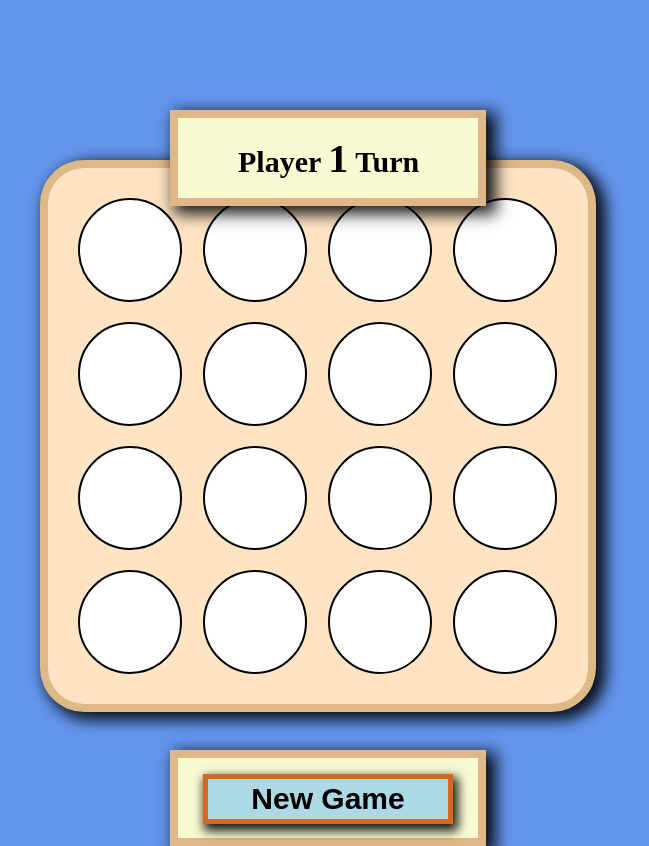
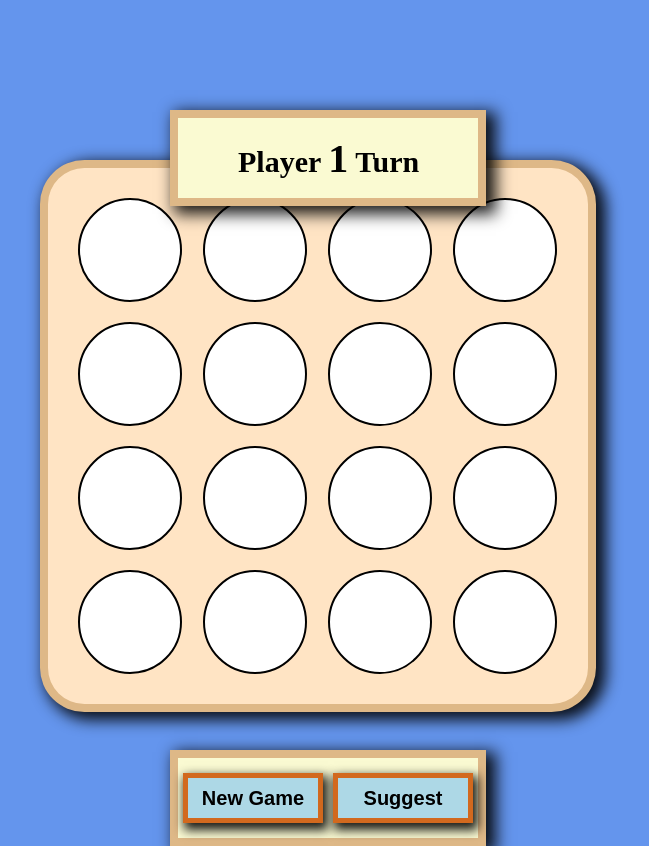
Before and after one commit to yll0rd/react-learning-projects, a React (Vite) app in the folder connect-4-clone/: page / in a window 1280 px wide. Shown: the whole page, without its empty margins (350-999 px from the left). Built offline with nearby package versions, Linux system fonts and the light colour scheme; a web font is replaced by a local one.

Commit message:
fesat: implemented suggest random number

```diff
--- a/connect-4-clone/src/Game.css
+++ b/connect-4-clone/src/Game.css
@@ -45,21 +45,27 @@ body {
     height: 80px;
     width: 300px;
     margin-left: -120px;
+    display: grid;
+    grid-template-columns: repeat(2, 1fr);
 }
 
 .footer button {
-    position: relative;
-    left: 50%;
-    top: 20%;
-    margin-left: -125px;
-    width: 250px;
+    margin-left: 5px;
+    margin-top: 15px;
+    width: 140px;
     height: 50px;
     background-color: lightblue;
-    font-size: 30px;
+    font-size: 20px;
     -webkit-box-shadow: 3px 5px 10px 2px rgba(0, 0, 0, 0.9);
     box-shadow: 3px 5px 10px 2px rgba(0, 0, 0, 0.9);
     border: 5px solid chocolate;
     font-weight: bold;
+}
+
+.footer button:hover {
+    background-color: #d27838;
+    border: 5px solid #d2691e;
+    transition: background-color 0.3s;
 }
 
 .gameBoard {
--- a/connect-4-clone/src/components/Footer.jsx
+++ b/connect-4-clone/src/components/Footer.jsx
@@ -2,10 +2,11 @@
 import React from 'react';
 
 // eslint-disable-next-line react/prop-types
-const Footer = ({onClick}) => {
+const Footer = ({newGameClickEvent, suggestClickEvent}) => {
     return (
-        <div className='panel footer' onClick={onClick}>
-            <button>New Game</button>
+        <div className='panel footer'>
+            <button onClick={newGameClickEvent}>New Game</button>
+            <button onClick={suggestClickEvent}>Suggest</button>
         </div>
     );
 };
--- a/connect-4-clone/src/components/GameBoard.jsx
+++ b/connect-4-clone/src/components/GameBoard.jsx
@@ -4,7 +4,7 @@ import GameCircle from "./GameCircle.jsx";
 import '../Game.css'
 import Header from "./Header.jsx";
 import Footer from "./Footer.jsx";
-import isWinner, {isDraw} from "../helper.js";
+import isWinner, {getComputerMove, isDraw} from "../helper.js";
 import {
     GAME_STATE_DRAW,
     GAME_STATE_PLAYING,
@@ -29,6 +29,8 @@ const GameBoard = () => {
     const initGame = () => {
         setGameBoard(Array(16).fill(NO_PLAYER));
         setCurrentPlayer(PLAYER_1);
+        setGameState(GAME_STATE_PLAYING);
+        setWinPlayer(NO_PLAYER);
     }
     ;
     const initBoard = () => {
@@ -54,7 +56,10 @@ const GameBoard = () => {
         setGameBoard(prevState => {
             prevState[id-1] = currentPlayer
             return prevState
-       });
+        });
+        let board = [...gameBoard]
+        board[id-1] = currentPlayer;
+        console.log(board);
        setCurrentPlayer(currentPlayer === PLAYER_1 ? PLAYER_2 : PLAYER_1);
     }
 
@@ -62,16 +67,21 @@ const GameBoard = () => {
         return <GameCircle key={id} id={id} className={`player-${gameBoard[id-1]}`} onCircleClicked={circleClicked}/>
     }
 
-    const footerClicked = () => {
+    const newGameClicked = () => {
         initGame()
     };
+
+    const suggestMove = () => {
+        circleClicked(getComputerMove(gameBoard));
+    }
+
     return (
         <>
             <Header gameState={gameState} currentPlayer={currentPlayer} winPlayer={winPlayer} />
             <div className="gameBoard">
                 {initBoard()}
             </div>
-            <Footer onClick={footerClicked}/>
+            <Footer newGameClickEvent={newGameClicked} suggestClickEvent={suggestMove}/>
         </>
     )
 }
--- a/connect-4-clone/src/helper.js
+++ b/connect-4-clone/src/helper.js
@@ -38,4 +38,16 @@ export const isDraw = (gameBoard, index, currentPlayer) => {
     return true;
 }
 
+
+export const getComputerMove = (gameBoard) => {
+    let board = [...gameBoard];
+    let validMoves = [];
+    for (let i = 1; i <= board.length; i++) {
+        if (board[i-1] === 0) validMoves.push(i);
+    }
+    let rndMove = Math.floor(Math.random() * validMoves.length);
+    console.log('Index: ', validMoves[rndMove] - 1);
+    return validMoves[rndMove];
+}
+
 export default isWinner;
```
